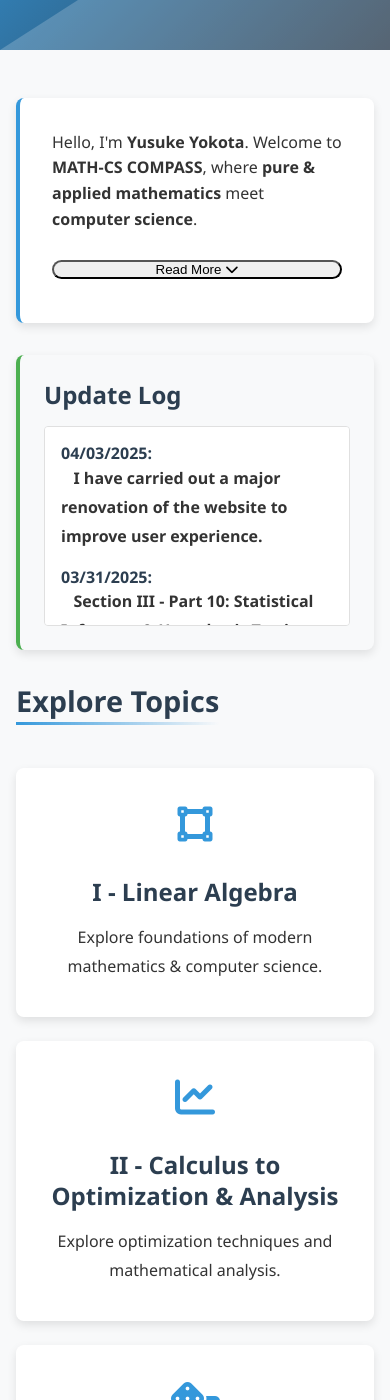
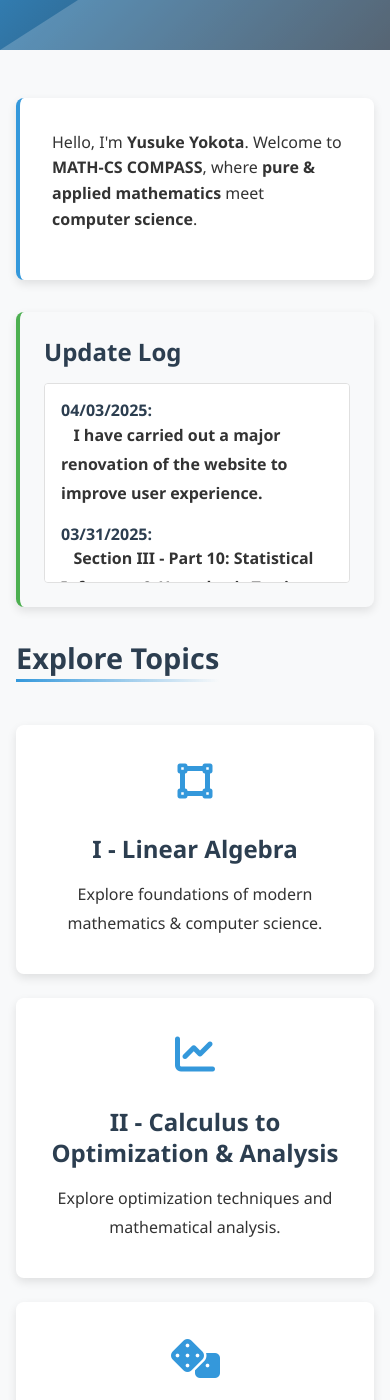
Before and after one commit to Yusukey01/yusukey01.github.io, a Jekyll site: the page built from index.html, in a window 390 px wide and 1400 px high, scrolled down 341 px. Built offline with Jekyll 4.4.1, drawn with Linux system fonts in a browser that asks for light colours.

Commit message:
add intro-function

```diff
--- a/css/styles.css
+++ b/css/styles.css
@@ -85,7 +85,6 @@
     margin: 0 auto;
     padding: var(--spacing-lg);
   }
-
 
   /* ========== 4. Navigation & Header ========== */
   /* Website logo */
@@ -1060,20 +1059,11 @@
     cursor: pointer;
     font-size: 14px;
     margin-bottom: 10px;
-    transition: all var(--transition-normal);
-    display: flex;
-    align-items: center;
-    gap: 8px;
+    transition: background-color var(--transition-normal);
   }
 
   .collapsible-btn:hover {
     background-color: #2980b9;
-    transform: translateY(-2px);
-    box-shadow: var(--shadow-md);
-  }
-
-  .collapsible-btn i {
-    transition: transform var(--transition-normal);
   }
 
   .collapsible-content {
@@ -1086,35 +1076,6 @@
     box-sizing: border-box;
   }
 
-  /* Introduction toggle specific styles */
-  .intro-toggle-btn {
-    margin: 12px 0;
-    border-radius: var(--border-radius-pill);
-    font-weight: 500;
-  }
-
-  /* Define the animation for content expansion */
-  @keyframes fadeIn {
-    from { opacity: 0; transform: translateY(-10px); }
-    to { opacity: 1; transform: translateY(0); }
-  }
-
-  /* Apply animation to collapsible content when shown */
-  .intro-collapsible {
-    display: none;
-  }
-
-  .intro-collapsible[style*="display: block"] {
-    animation: fadeIn 0.3s ease-out forwards;
-  }
-
-  /* Responsive styles */
-  @media (max-width: 768px) {
-    .intro-toggle-btn {
-      width: 100%;
-      justify-content: center;
-    }
-  }
   /* ========== 12. Footer ========== */
   footer {
     background-color: var(--bg-footer);
--- a/index.html
+++ b/index.html
@@ -17,39 +17,34 @@ uses_python: false
     </div>
 
     <main class="container">
+
         <section class="homepage-introduction">
             <p>Hello, I'm <strong>Yusuke Yokota</strong>. Welcome to <strong>MATH-CS COMPASS</strong>, where <strong>pure & applied mathematics</strong> meet <strong>computer science</strong>.</p>
 
-            <button id="intro-toggle-btn" class="intro-toggle-btn">
-                Read More <i class="fas fa-chevron-down"></i>
-            </button>
-
-            <div class="collapsible-content">
-                <p>I created this site after noticing that while many computer science people rely heavily on
+            <p class="collapsible-content">I created this site after noticing that while many computer science people rely heavily on
                 mathematical concepts, they often lack a clear overview of these ideas, especially in today's AI-driven era. On the
                 other hand, those deeply involved in pure mathematics sometimes overlook the practical applications of their work.</p>
 
-                <p>While pure mathematicians often prefer formal, rigorous explanations, and computer scientists
+            <p class="collapsible-content">While pure mathematicians often prefer formal, rigorous explanations, and computer scientists
                 tend to focus more on experimental results, I believe that understanding how mathematics translates into real-world
                 applications can enrich both theoretical work for mathematicians and innovation for computer scientists.</p>
 
-                <p>This platform is designed to bridge that gap: it offers an accessible look at the math world,
+            <p class="collapsible-content">This platform is designed to bridge that gap: it offers an accessible look at the math world,
                 highlighting connections that are especially relevant in the current landscape of AI and technology. It's not purely
                 theoretical math, nor is it overly casual—it's a resource intended to inspire both math enthusiasts and computer scientists alike.</p>
 
-                <p>Exploring these intersections, you'll gain valuable insights that support your academic journey
+            <p class="collapsible-content">Exploring these intersections, you'll gain valuable insights that support your academic journey
                 and professional endeavors. If you have any suggestions, requests, or inquiries, please feel free to use the contact form
                 below. Your input is invaluable in helping improve this site for everyone.</p>
 
-                <p>I would also like to express my deep appreciation to the <strong>Western Washington University</strong>
+            <p class="collapsible-content">I would also like to express my deep appreciation to the <strong>Western Washington University</strong>
                 Mathematics and Computer Science Departments' students and faculty members. Their passion and inspiration have been a tremendous
                 source of motivation in creating this platform after I graduated.</p>
 
-                <p><strong>Thank you for visiting, and enjoy your exploration!</strong></p>
+            <p class="collapsible-content"><strong>Thank you for visiting, and enjoy your exploration!</strong></p>
 
-                <p>(*Please note that the content on this site is still a work in progress. More resources
+            <p class="collapsible-content">(*Please note that the content on this site is still a work in progress. More resources
                 are on the way.)</p>
-            </div>
         </section>
 
         <div class="update-notice">
@@ -122,7 +117,6 @@ uses_python: false
         </section>
     </main>
     <script src="js/main.js"></script>
-    <script src="js/collapsible.js"></script>
     <script src="js/updateLog.js"></script>
     <script src="js/search.js"></script>
 </body>
--- a/js/collapsible.js
+++ b/js/collapsible.js
@@ -1,52 +1,12 @@
-// Enhanced collapsible.js - Handle both collapsible content types
-document.addEventListener('DOMContentLoaded', function() {
-    // Handle standard collapsible elements (code blocks, etc.)
-    const collapsibleBtns = document.querySelectorAll('.collapsible-btn');
+const collapsibleBtns = document.querySelectorAll('.collapsible-btn');
 
-    collapsibleBtns.forEach(btn => {
-        btn.addEventListener('click', function() {
-            const content = this.nextElementSibling;
-            if (content.style.display === 'block') {
-                content.style.display = 'none';
-                // If the button has an icon, rotate it back
-                const icon = this.querySelector('i');
-                if (icon) icon.style.transform = 'rotate(0deg)';
-            } else {
-                content.style.display = 'block';
-                // If the button has an icon, rotate it
-                const icon = this.querySelector('i');
-                if (icon) icon.style.transform = 'rotate(180deg)';
+collapsibleBtns.forEach(btn => {
+    btn.addEventListener('click', function() {
+        const content = this.nextElementSibling; // The <div> with the code
+        if (content.style.display === 'block') {
+            content.style.display = 'none'; // Hide the content
+    } else {
+            content.style.display = 'block'; // Show the content
             }
-        });
     });
-
-    // Handle introduction section collapsible
-    const introToggleBtn = document.getElementById('intro-toggle-btn');
-
-    if (introToggleBtn) {
-        const collapsibleContent = document.querySelector('.intro-collapsible');
-
-        if (collapsibleContent) {
-            // Initial state - collapsed
-            collapsibleContent.style.display = 'none';
-
-            // Toggle functionality
-            introToggleBtn.addEventListener('click', function() {
-                const isCollapsed = collapsibleContent.style.display === 'none' ||
-                                   !collapsibleContent.style.display;
-
-                if (isCollapsed) {
-                    // Expand content
-                    collapsibleContent.style.display = 'block';
-                    this.innerHTML = 'Show Less <i class="fas fa-chevron-up"></i>';
-                    this.classList.add('active');
-                } else {
-                    // Collapse content
-                    collapsibleContent.style.display = 'none';
-                    this.innerHTML = 'Read More <i class="fas fa-chevron-down"></i>';
-                    this.classList.remove('active');
-                }
-            });
-        }
-    }
 });
```
Lines whose indentation alone changed are shown as unchanged.
